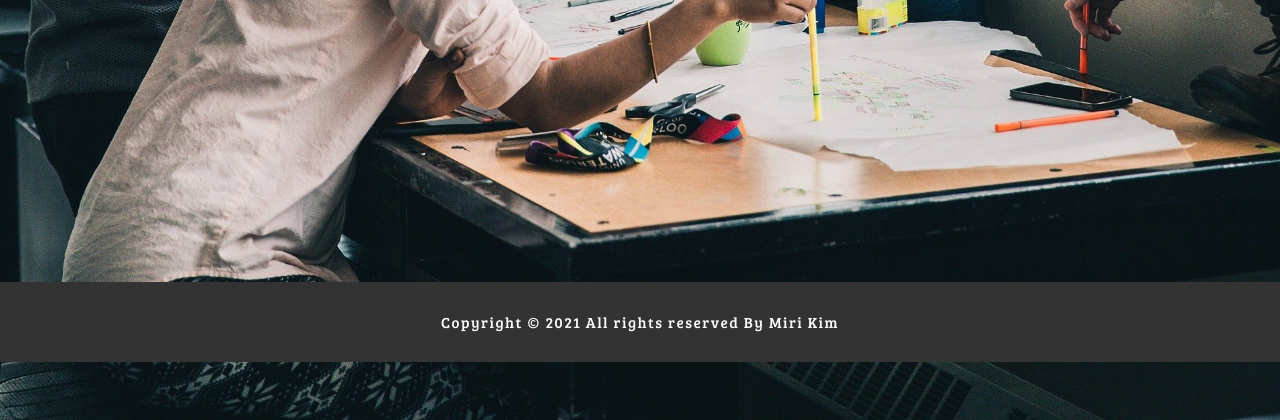
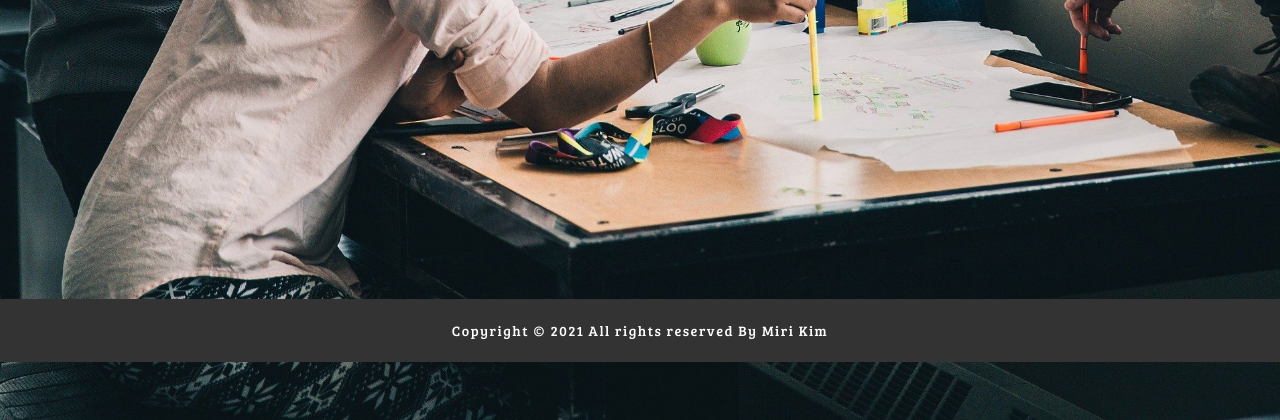
Before and after one commit to mmdreamer/JobScrapper, a Flask app: page / in a window 1280 px wide. Shown: the part 438-858 px from the top of the page. Run offline with Flask 2, Linux system fonts and the light colour scheme.

Commit message:
Modify footer style

```diff
--- a/main.py
+++ b/main.py
@@ -15,14 +15,14 @@ def home():
 
 @app.route("/report")
 def report():
-    word = request.args.get("word")  # print(request.args.get("word"))
+    word = request.args.get("word")
     if word:
         word = word.lower()
         existingJobs = db.get(word)
         if existingJobs:
             jobs = existingJobs
         else:
-            jobs = so_get_job(word)  # indeed_get_job(word)  +
+            jobs = so_get_job(word) + indeed_get_job(word)
             db[word] = jobs
     else:
         return redirect("/")
--- a/static/css/style.css
+++ b/static/css/style.css
@@ -171,8 +171,7 @@ footer {
 	bottom: 0;
 	left: 0;
 	right: 0;
-	padding: 3rem;
-	font-size: 1.5rem;
+	padding: 2.2rem;
 	text-align: center;
 	background: var(--color-black);
 }
@@ -194,6 +193,7 @@ footer #btnTop {
 }
 
 footer .copyright {
+	font-size: 1.4rem;
 	font-weight: normal;
 	color: var(--color-white);
 	letter-spacing: 0.15rem;
```
Also changed, not shown: indeed.py (+4 -4 lines).
